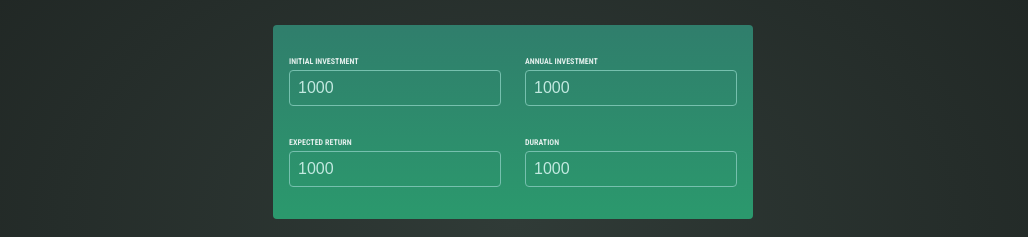
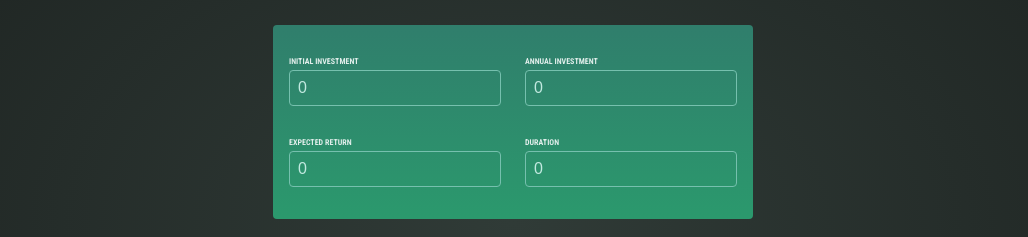
Before and after one commit to snehagupta20/Investment-Calculator-App, a React (Vite) app: page / in a window 1280 px wide. Shown: the part 201-438 px from the top of the page, without its empty margins (127-1155 px from the left). Built offline with nearby package versions, Linux system fonts and the light colour scheme.

Commit message:
user input functionality added

```diff
--- a/src/App.jsx
+++ b/src/App.jsx
@@ -6,11 +6,14 @@ function App() {
     <div>
       <Header></Header>
       <section id='user-input'>
-        <UserInput labelName1={'INITIAL INVESTMENT'} userInput1={'1000'}  labelName2={'ANNUAL INVESTMENT'} userInput2={'1000'}/>
-        <UserInput labelName1={'EXPECTED RETURN'} userInput1={'1000'}
-         labelName2={'DURATION'} userInput2={'1000'}/>
+        <UserInput labelName1={'INITIAL INVESTMENT'} labelName2={'ANNUAL INVESTMENT'}/>
+        <UserInput labelName1={'EXPECTED RETURN'} labelName2={'DURATION'} />
       </section>
+
+
     </div>
+
+
   )
 }
 
--- a/src/components/UserInput.jsx
+++ b/src/components/UserInput.jsx
@@ -1,15 +1,28 @@
-import React from 'react'
+import React, { useState } from 'react'
 
-const UserInput = ({labelName1, userInput1, labelName2, userInput2}) => {
+
+
+const UserInput = ({labelName1, labelName2}) => {
+
+    const [userInput1, setUserInput1] = useState(0);
+    const [userInput2, setUserInput2] = useState(0);
+
+    const handleChange1 = (event) => {
+        setUserInput1(event.target.value);
+    }
+    const handleChange2 = (event) => {
+        setUserInput2(event.target.value);
+    }
+
   return (
     <div className='input-group'>
         <p>
             <label>{labelName1}</label>
-            <input type='number' value={userInput1} required></input>
+            <input type='number' value={userInput1} onChange={handleChange1} required></input>
         </p>
         <p>
             <label>{labelName2}</label>
-            <input type='number' value={userInput2} required></input>
+            <input type='number' value={userInput2} onChange={handleChange2} required></input>
         </p>
     </div>
   )
```
Also changed, not shown: src/components/Table.jsx (+12 -0 lines).
